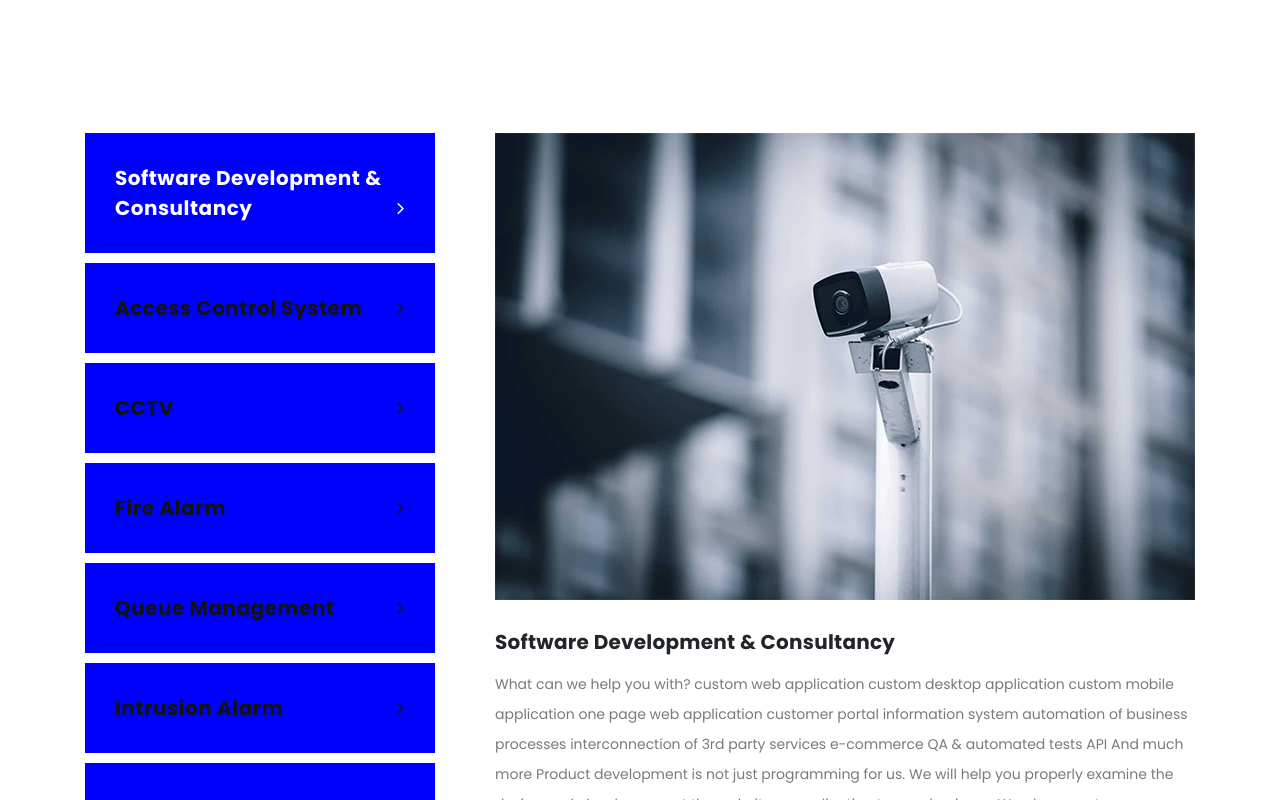
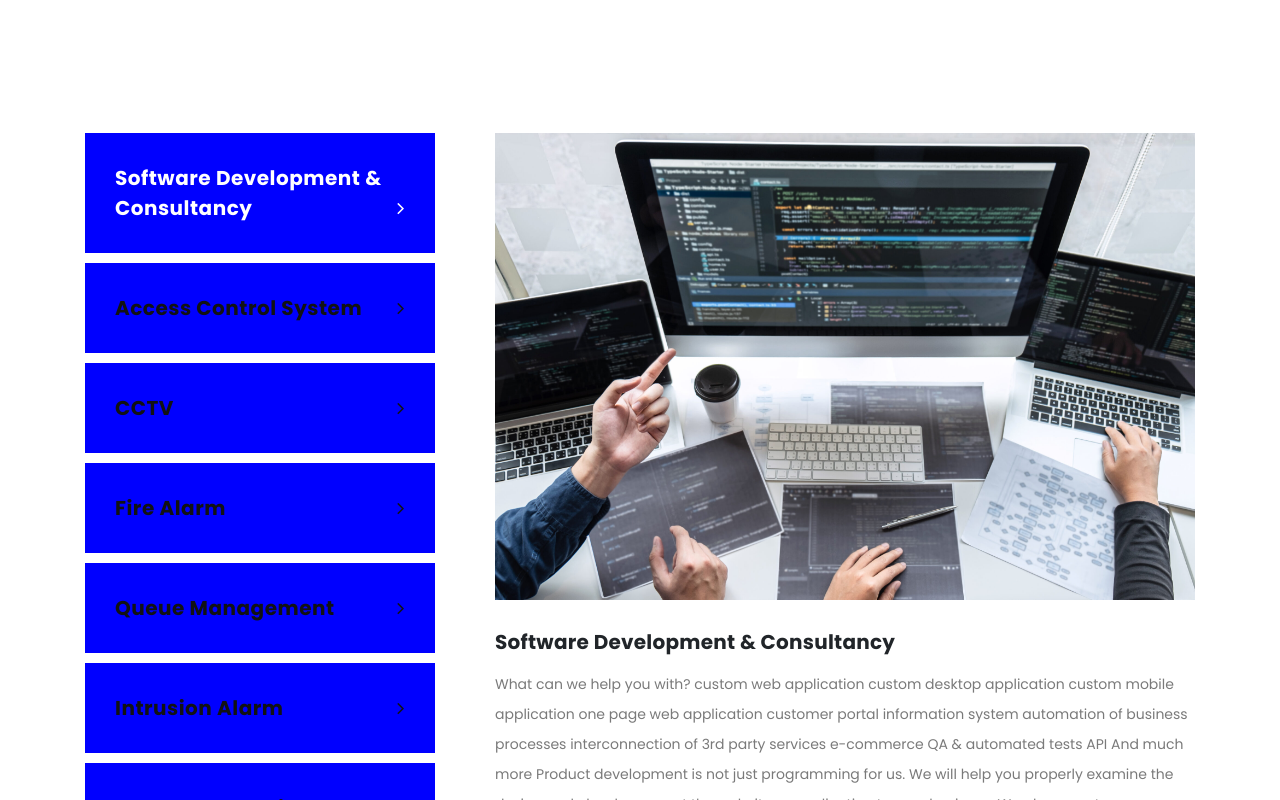
Before and after one commit to nameerfarooq/TFC-Project3, a plain HTML site: page Product.html in a window 1280 px wide. Shown: the part 448-1248 px from the top of the page. Drawn offline with Linux system fonts and the light colour scheme.

Commit message:
Add files via upload

```diff
--- a/Product.html
+++ b/Product.html
@@ -98,7 +98,7 @@
           <div class="col-md-8">
             <section class='tabs-content'>
               <article id='tabs-0'>
-                <img src="assets/images/services/cctv.jpg" alt="">
+                <img src="assets/images/services/software.jpg">
                 <h4>Software Development & Consultancy</h4>
                 <p>What can we help you with?
                   custom web application
```
